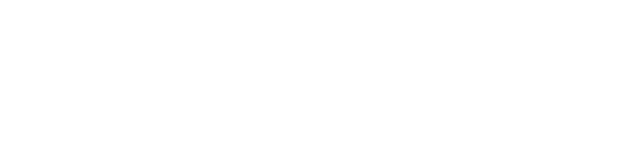
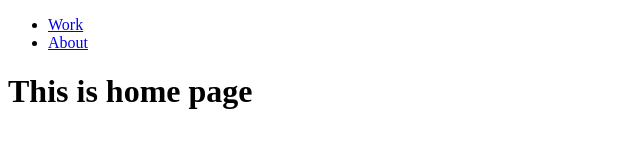
Before and after one commit to Goose-s/First-selfwork, a website: page index.html in a window 1280 px wide. Shown: the whole page, without its empty margins (0-640 px from the left). Drawn offline with Linux system fonts and the light colour scheme.

Commit message:
adiing transition fading and adding styles file

```diff
--- a/index.html
+++ b/index.html
@@ -4,9 +4,20 @@
     <meta charset="UTF-8">
     <meta http-equiv="X-UA-Compatible" content="IE=edge">
     <meta name="viewport" content="width=device-width, initial-scale=1.0">
-    <title>Document</title>
+    <script defer src="node_modules/swup/dist/Swup.modern.js"></script>
+    <script defer src="script.js"></script>
+    <link href="styles.css" rel="stylesheet">
+    <title>Portfolio</title>
 </head>
 <body>
-
+    <nav>
+        <ul>
+            <li><a href="Work.html">Work</a></li>
+            <li><a href="About.html">About</a></li>
+        </ul>
+    </nav>
+    <main id="swup" class="transition-fade">
+        <h1>This is home page</h1>
+    </main>
 </body>
 </html>
--- a/styles.css
+++ b/styles.css
@@ -0,0 +1,8 @@
+.transition-fade {
+    opacity: 1;
+    transition: 500ms;
+}
+
+html.is-animating .transition-fade{
+    opacity: 0;
+}
```
Also changed, not shown: About.html (+2 -0 lines), Work.html (+2 -0 lines).
